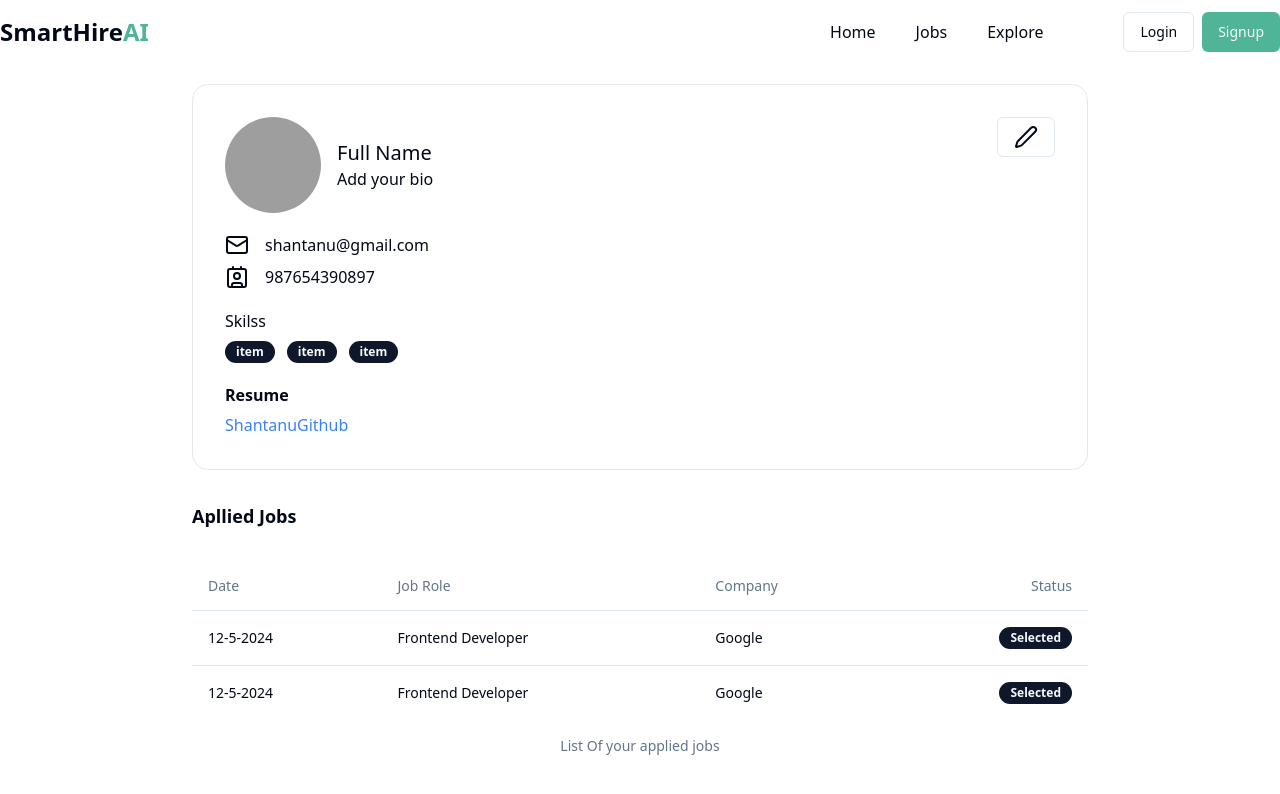
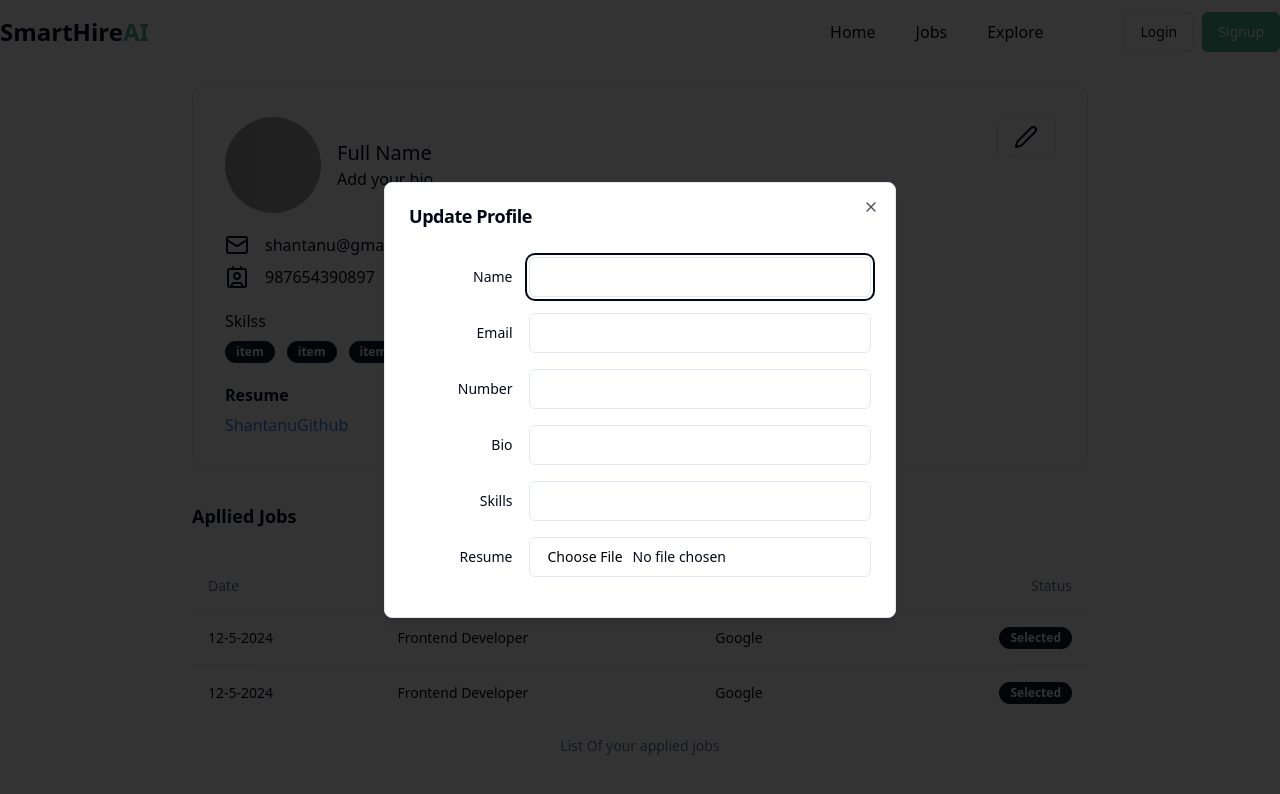
Before and after one commit to shantanusabyasachi16/SmartHireAI, a React (Vite) app in the folder frontend/: page /profile in a window 1280 px wide. Both pictures are taken after a click on the button 1026 px from the left and 137 px from the top of the page. Shown: the top 794 px of the page. Built offline with nearby package versions, Linux system fonts and the light colour scheme; grey boxes are pictures that could not be loaded.

Commit message:
update profile page

```diff
--- a/frontend/package.json
+++ b/frontend/package.json
@@ -11,6 +11,7 @@
   },
   "dependencies": {
     "@radix-ui/react-avatar": "^1.1.0",
+    "@radix-ui/react-dialog": "^1.1.1",
     "@radix-ui/react-label": "^2.1.0",
     "@radix-ui/react-popover": "^1.1.1",
     "@radix-ui/react-radio-group": "^1.2.0",
--- /dev/null
+++ b/frontend/src/components/ui/dialog.jsx
@@ -0,0 +1,94 @@
+import * as React from "react"
+import * as DialogPrimitive from "@radix-ui/react-dialog"
+import { X } from "lucide-react"
+
+import { cn } from "@/lib/utils"
+
+const Dialog = DialogPrimitive.Root
+
+const DialogTrigger = DialogPrimitive.Trigger
+
+const DialogPortal = DialogPrimitive.Portal
+
+const DialogClose = DialogPrimitive.Close
+
+const DialogOverlay = React.forwardRef(({ className, ...props }, ref) => (
+  <DialogPrimitive.Overlay
+    ref={ref}
+    className={cn(
+      "fixed inset-0 z-50 bg-black/80  data-[state=open]:animate-in data-[state=closed]:animate-out data-[state=closed]:fade-out-0 data-[state=open]:fade-in-0",
+      className
+    )}
+    {...props} />
+))
+DialogOverlay.displayName = DialogPrimitive.Overlay.displayName
+
+const DialogContent = React.forwardRef(({ className, children, ...props }, ref) => (
+  <DialogPortal>
+    <DialogOverlay />
+    <DialogPrimitive.Content
+      ref={ref}
+      className={cn(
+        "fixed left-[50%] top-[50%] z-50 grid w-full max-w-lg translate-x-[-50%] translate-y-[-50%] gap-4 border bg-background p-6 shadow-lg duration-200 data-[state=open]:animate-in data-[state=closed]:animate-out data-[state=closed]:fade-out-0 data-[state=open]:fade-in-0 data-[state=closed]:zoom-out-95 data-[state=open]:zoom-in-95 data-[state=closed]:slide-out-to-left-1/2 data-[state=closed]:slide-out-to-top-[48%] data-[state=open]:slide-in-from-left-1/2 data-[state=open]:slide-in-from-top-[48%] sm:rounded-lg",
+        className
+      )}
+      {...props}>
+      {children}
+      <DialogPrimitive.Close
+        className="absolute right-4 top-4 rounded-sm opacity-70 ring-offset-background transition-opacity hover:opacity-100 focus:outline-none focus:ring-2 focus:ring-ring focus:ring-offset-2 disabled:pointer-events-none data-[state=open]:bg-accent data-[state=open]:text-muted-foreground">
+        <X className="h-4 w-4" />
+        <span className="sr-only">Close</span>
+      </DialogPrimitive.Close>
+    </DialogPrimitive.Content>
+  </DialogPortal>
+))
+DialogContent.displayName = DialogPrimitive.Content.displayName
+
+const DialogHeader = ({
+  className,
+  ...props
+}) => (
+  <div
+    className={cn("flex flex-col space-y-1.5 text-center sm:text-left", className)}
+    {...props} />
+)
+DialogHeader.displayName = "DialogHeader"
+
+const DialogFooter = ({
+  className,
+  ...props
+}) => (
+  <div
+    className={cn("flex flex-col-reverse sm:flex-row sm:justify-end sm:space-x-2", className)}
+    {...props} />
+)
+DialogFooter.displayName = "DialogFooter"
+
+const DialogTitle = React.forwardRef(({ className, ...props }, ref) => (
+  <DialogPrimitive.Title
+    ref={ref}
+    className={cn("text-lg font-semibold leading-none tracking-tight", className)}
+    {...props} />
+))
+DialogTitle.displayName = DialogPrimitive.Title.displayName
+
+const DialogDescription = React.forwardRef(({ className, ...props }, ref) => (
+  <DialogPrimitive.Description
+    ref={ref}
+    className={cn("text-sm text-muted-foreground", className)}
+    {...props} />
+))
+DialogDescription.displayName = DialogPrimitive.Description.displayName
+
+export {
+  Dialog,
+  DialogPortal,
+  DialogOverlay,
+  DialogClose,
+  DialogTrigger,
+  DialogContent,
+  DialogHeader,
+  DialogFooter,
+  DialogTitle,
+  DialogDescription,
+}
--- a/frontend/src/pages/Profile.jsx
+++ b/frontend/src/pages/Profile.jsx
@@ -4,11 +4,13 @@
 import { Button } from "@/components/ui/button";
 import { Label } from "@/components/ui/label";
 import { Contact, Mail, Pen } from "lucide-react";
-import React from "react";
+import React, { useState } from "react";
 import AppliedJobTable from "./AppliedJobTable";
+import UpdateProfile from "./UpdateProfile";
 const Skilss = ["java", "javascript", "python"];
 const isresume = true;
 const Profile = () => {
+  const [open, setopen] = useState(false)
   return (
     <div>
       <Navbar />
@@ -23,7 +25,7 @@
               <p>Add your bio</p>
             </div>
           </div>
-          <Button className="text-right" variant="outline">
+          <Button onClick={()=>setopen(true)} className="text-right" variant="outline">
             <Pen />
           </Button>
         </div>
@@ -65,7 +67,9 @@
       <div className=" max-w-4xl mx-auto bg-white rounded-2xl">
         <h1 className="font-bold text-lg my-8"> Apllied Jobs</h1>
         <AppliedJobTable />
+
       </div>
+      <UpdateProfile open={open} setopen={setopen}/>
     </div>
   );
 };
--- /dev/null
+++ b/frontend/src/pages/UpdateProfile.jsx
@@ -0,0 +1,81 @@
+import { Dialog, DialogContent, DialogFooter, DialogHeader, DialogTitle } from '@/components/ui/dialog'
+import { Input } from '@/components/ui/input'
+import { Label } from '@/components/ui/label'
+import React from 'react'
+
+const UpdateProfile = ({open,setopen}) => {
+  return (
+    <div>
+        <Dialog open={open}>
+            <DialogContent className="sm:max-w-[425px" onInteractOutside={() => setopen(false)}>
+              <DialogHeader>
+                <DialogTitle>Update Profile</DialogTitle>
+                </DialogHeader>
+                <form>
+                    <div className='grid gap-4 py-4'>
+                        <div className='grid grid-cols-4 items-center gap-4'>
+                        <Label htmlFor="name" className="text-right">Name</Label>
+                        <Input
+                        id="name"
+                        name="name"
+                        className="col-span-3"
+                        />
+                        </div>
+
+                        <div className='grid grid-cols-4 items-center gap-4'>
+                        <Label htmlFor="email" className="text-right">Email</Label>
+                        <Input
+                        id="email"
+                        name="email"
+                        className="col-span-3"
+                        />
+                        </div>
+
+                        <div className='grid grid-cols-4 items-center gap-4'>
+                        <Label htmlFor="number" className="text-right">Number</Label>
+                        <Input
+                        id="number"
+                        name="number"
+                        className="col-span-3"
+                        />
+                        </div>
+
+                        <div className='grid grid-cols-4 items-center gap-4'>
+                        <Label htmlFor="bio" className="text-right">Bio</Label>
+                        <Input
+                        id="bio"
+                        name="bio"
+                        className="col-span-3"
+                        />
+                        </div>
+
+                        <div className='grid grid-cols-4 items-center gap-4'>
+                        <Label htmlFor="skills" className="text-right">Skills</Label>
+                        <Input
+                        id="skills"
+                        name="skills"
+                        className="col-span-3"
+                        />
+                        </div>
+
+                        <div className='grid grid-cols-4 items-center gap-4'>
+                        <Label htmlFor="file" className="text-right">Resume</Label>
+                        <Input
+                        id="file"
+                        name="file"
+                        type="file"
+                        accept="application/pdf"
+                        className="col-span-3"
+                        />
+                        </div>
+
+                    </div>
+                    <DialogFooter></DialogFooter>
+                </form>
+            </DialogContent>
+        </Dialog>
+    </div>
+  )
+}
+
+export default UpdateProfile
```
Also changed, not shown: 1 other file (tests, documents, lock files or other folders).
